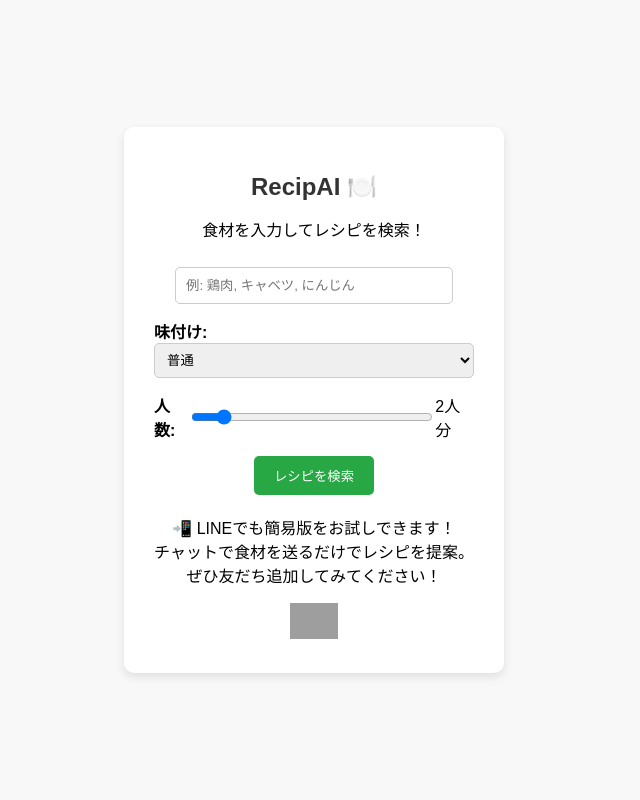
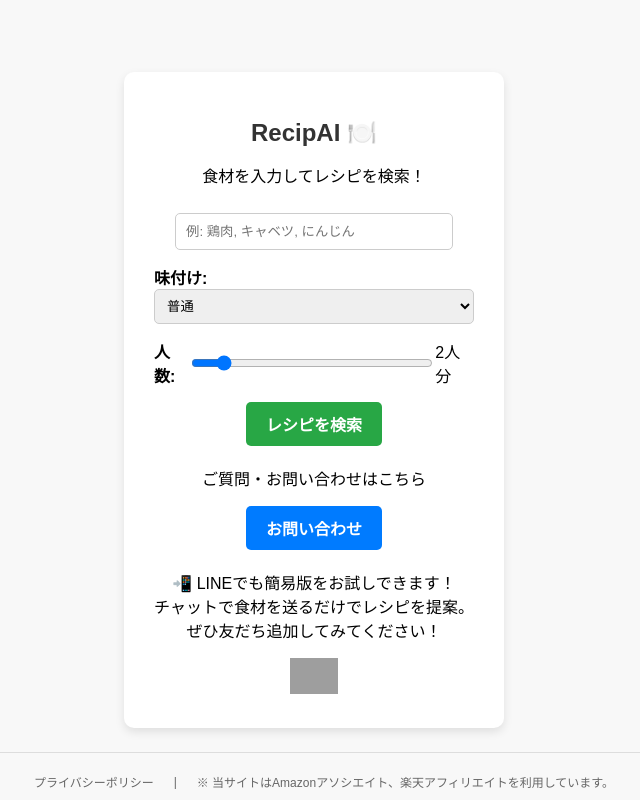
Before and after one commit to ryo0905-eng/recipAIwebApp, a Flask app: page / in a window 1280 px wide. Shown: the whole page, without its empty margins (326-966 px from the left). Run offline with Flask 3, Linux system fonts and the light colour scheme; grey boxes are pictures that could not be loaded.

Commit message:
プライバシーポリシーとお問い合わせフォームを設置

```diff
--- a/app.py
+++ b/app.py
@@ -63,5 +63,11 @@ def generate_recipe():
     except Exception as e:
         return render_template('index.html', error=f"エラーが発生しました: {str(e)}")
 
+
+@app.route('/privacy')
+def privacy():
+    return render_template('privacy.html')
+
+
 if __name__ == '__main__':
     app.run(debug=True)
--- a/templates/index.html
+++ b/templates/index.html
@@ -41,6 +41,9 @@
             border-radius: 5px;
             cursor: pointer;
             transition: 0.3s;
+            font-size: 16px;
+            font-weight: bold;
+            text-align: center;
         }
         button:hover {
             background: #218838;
@@ -84,7 +87,26 @@
         .line-button:hover {
             background: #05A14C;
         }
-    </style>
+    .contact-container {
+            margin-top: 20px;
+            text-align: center;
+        }
+        .contact-button {
+            display: inline-block;
+            padding: 10px 20px;
+            background: #007bff;
+            color: white;
+            text-decoration: none;
+            border-radius: 5px;
+            transition: 0.3s;
+            font-size: 16px;
+            font-weight: bold;
+            text-align: center;
+        }
+        .contact-button:hover {
+            background: #0056b3;
+        }
+        </style>
 </head>
 <body>
     <div class="container">
@@ -113,6 +135,13 @@
             <button type="submit">レシピを検索</button>
         </form>
 
+
+
+        <div class="contact-container">
+            <p>ご質問・お問い合わせはこちら</p>
+            <a href="https://forms.gle/1Mmi3mS3KDHYfNJY7" target="_blank" class="contact-button">お問い合わせ</a>
+        </div>
+
         <div class="line-info" style="margin-top: 20px; text-align: center;">
     <p>📲 LINEでも簡易版をお試しできます！<br>
     チャットで食材を送るだけでレシピを提案。<br>
@@ -126,5 +155,12 @@
             document.getElementById("slider-value").innerText = val + "人分";
         }
     </script>
+<footer style="width: 100%; margin-top: 50px; padding: 10px; text-align: center; font-size: 12px; color: #666; background: #f8f8f8; border-top: 1px solid #ddd; position: absolute; bottom: 0; left: 0; right: 0;">
+<div class="footer-container" style="display: flex; justify-content: center; align-items: center; gap: 20px; font-size: 12px; color: #666; margin-top: 10px;">
+    <a href="/privacy" class="policy-link" style="color: #666; text-decoration: none;">プライバシーポリシー</a>
+    <span>|</span>
+    <p style="margin: 0;">※ 当サイトはAmazonアソシエイト、楽天アフィリエイトを利用しています。</p>
+</div>
+</footer>
 </body>
 </html>
```
Also changed, not shown: templates/privacy.html (added, +24 -0 lines).
